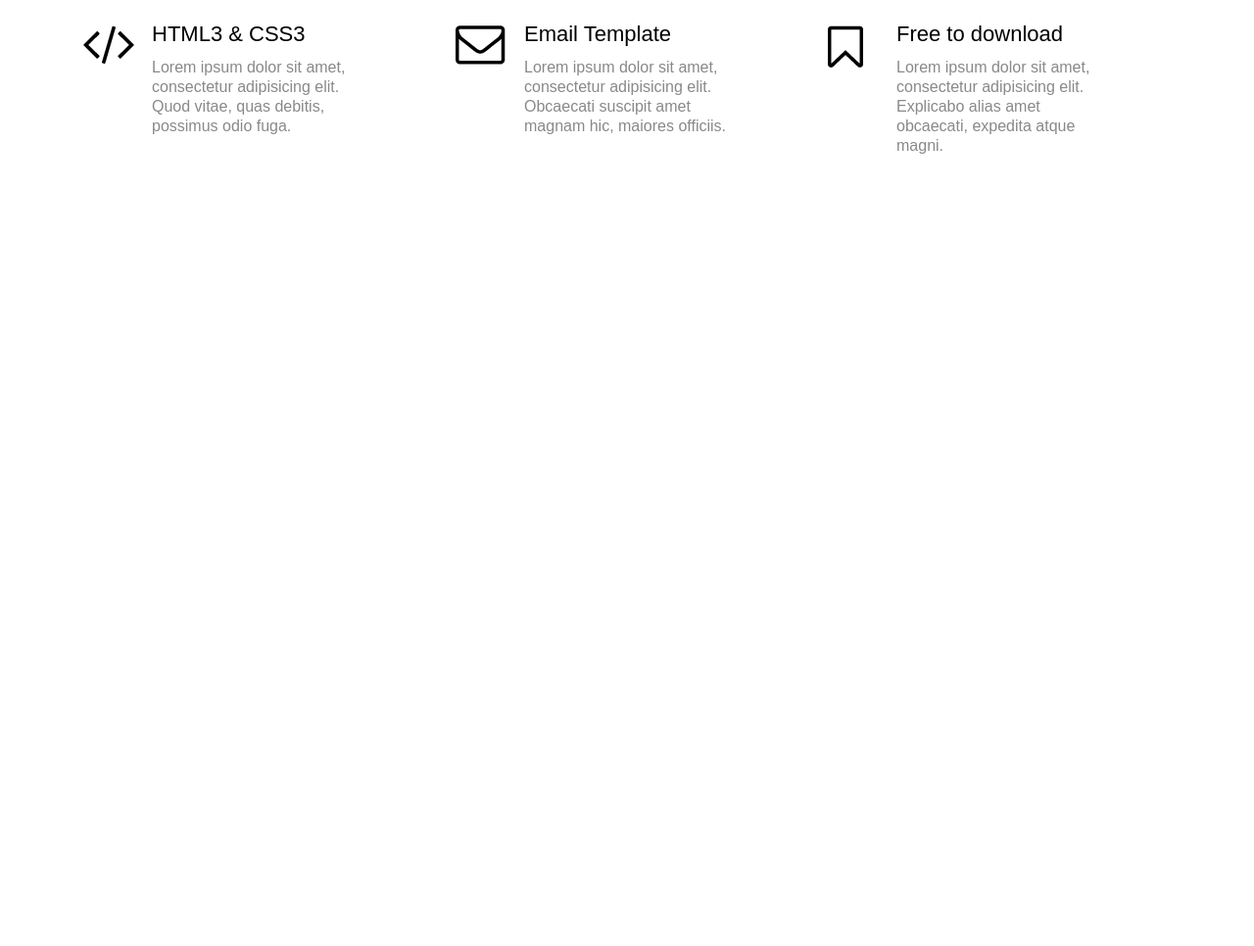
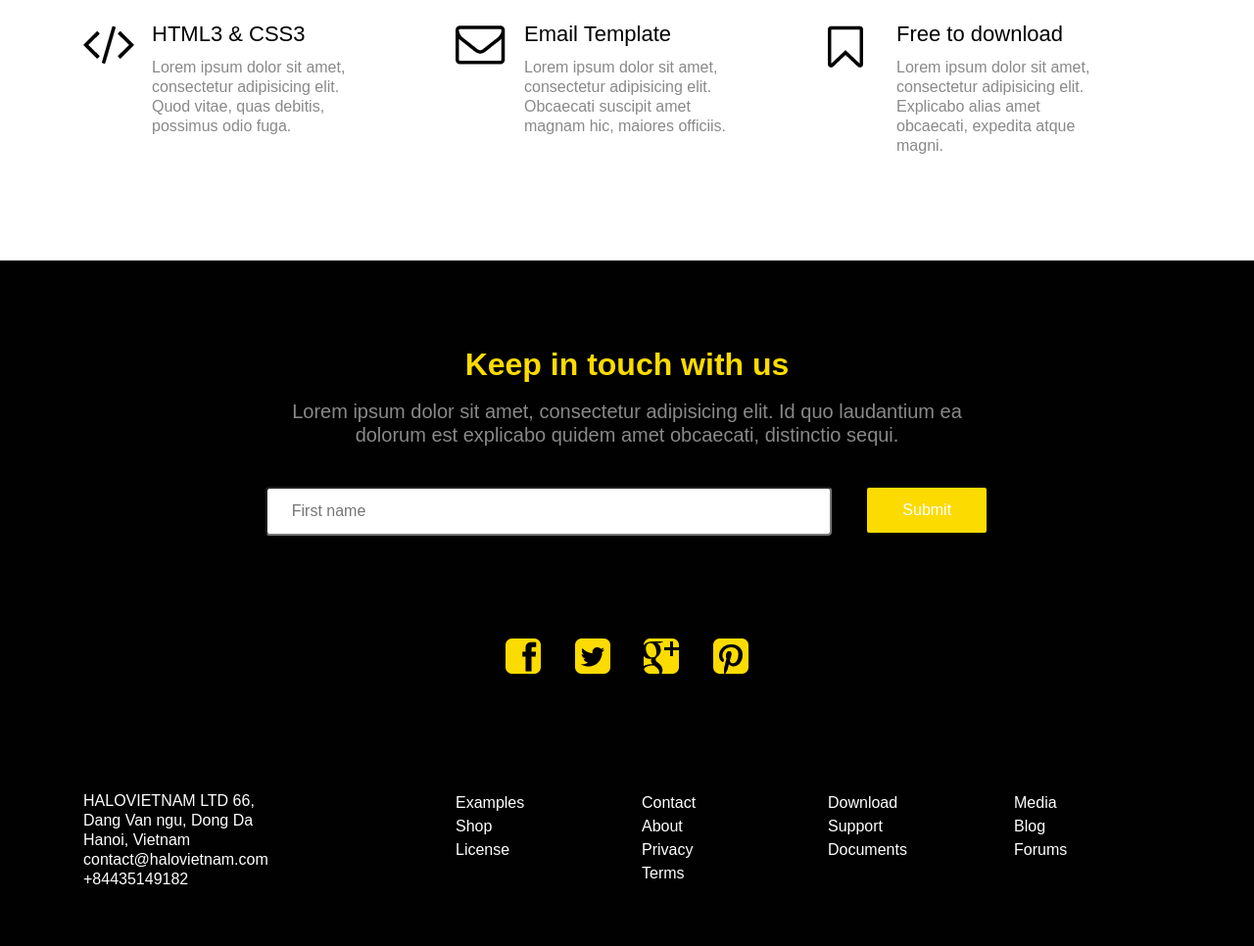
Before and after one commit to AlexBegma/tinyone-220819, a website: page app/index.html in a window 1280 px wide. Shown: the part 1395-2361 px from the top of the page at 98% size. Before the commit the page ends 1741 px from the top, so only its background shows below. Drawn offline with nearby package versions, Linux system fonts and the light colour scheme.

Commit message:
section class=footer

```diff
--- a/app/index.html
+++ b/app/index.html
@@ -28,13 +28,13 @@
 				<div class="collapse navbar-collapse" id="navbarSupportedContent">
 					<ul class="navbar-nav ml-auto">
 						<li class="nav-item active">
-							<a class="nav-link" href="#">Features<span class="sr-only">(current)</span></a>
+							<a class="nav-link" href="#" target="_blank">Features</a>
 						</li>
 						<li class="nav-item active">
-							<a class="nav-link" href="#">Support<span class="sr-only">(current)</span></a>
+							<a class="nav-link" href="#" target="_blank">Support</a>
 						</li>
 						<li class="nav-item active">
-							<a class="nav-link" href="#">Blog<span class="sr-only">(current)</span></a>
+							<a class="nav-link" href="#" target="_blank">Blog</a>
 						</li>
 					</ul>
 				</div>
@@ -113,7 +113,6 @@
 
 	<section class="features">
 		<div class="container">
-			<div class="features-wrapper">
 			<div class="row">
 				<div class="col">
 					<div class="features-header">
@@ -122,12 +121,14 @@
 					</div>
 				</div>
 			</div>
-				<div class="row up-row">
+			<div class="row up-line">
 				<div class="col-md-4">
 					<div class="card border-primary mb-3">
 						<img src="images/icon-font-1.png" alt="#">
 						<div class="card-body text-primary">
-								<h5 class="card-title">Fully Responsive</h5>
+							<h5 class="card-title">
+								<a href="#" class="features-link">Fully Responsive</a>
+							</h5>
 							<p class="card-text">Lorem ipsum dolor sit amet, consectetur adipisicing elit. Asperiores sunt est corporis, magni rem ullam.</p>
 						</div>
 					</div>
@@ -136,7 +137,9 @@
 					<div class="card border-primary mb-3">
 						<img src="images/icon-font-3.png" alt="#">
 						<div class="card-body text-primary">
-								<h5 class="card-title">Fully Layered PSD</h5>
+							<h5 class="card-title">
+								<a href="#" class="features-link">Fully Layered PSD</a>
+							</h5>
 							<p class="card-text">Lorem ipsum dolor sit amet, consectetur adipisicing elit. Minus explicabo, repellendus, vero pariatur numquam dolorem!</p>
 						</div>
 					</div>
@@ -145,18 +148,22 @@
 					<div class="card border-primary mb-3">
 						<img src="images/icon-font-2.png" alt="#">
 						<div class="card-body text-primary">
-								<h5 class="card-title">Font Awesome Icons</h5>
+							<h5 class="card-title">
+								<a href="#" class="features-link">Font Awesome Icons</a>
+							</h5>
 							<p class="card-text">Lorem ipsum dolor sit amet, consectetur adipisicing elit. Totam aspernatur accusantium nulla, quia odit ad!</p>
 						</div>
 					</div>
 				</div>
 			</div>
-				<div class="row low-row">
+			<div class="row low-line">
 				<div class="col-md-4">
 					<div class="card border-primary mb-3">
 						<img src="images/icon-font-4.png" alt="#">
 						<div class="card-body text-primary">
-								<h5 class="card-title">HTML3 & CSS3</h5>
+							<h5 class="card-title">
+								<a href="#" class="features-link">HTML3 & CSS3</a>
+							</h5>
 							<p class="card-text">Lorem ipsum dolor sit amet, consectetur adipisicing elit. Quod vitae, quas debitis, possimus odio fuga.</p>
 						</div>
 					</div>
@@ -165,7 +172,9 @@
 					<div class="card border-primary mb-3">
 						<img src="images/icon-font-3 (1).png" alt="#">
 						<div class="card-body text-primary">
-								<h5 class="card-title">Email Template</h5>
+							<h5 class="card-title">
+								<a href="#" class="features-link">Email Template</a>
+							</h5>
 							<p class="card-text">Lorem ipsum dolor sit amet, consectetur adipisicing elit. Obcaecati suscipit amet magnam hic, maiores officiis.</p>
 						</div>
 					</div>
@@ -174,8 +183,118 @@
 					<div class="card border-primary mb-3">
 						<img src="images/icon-font-2 (1).png" alt="#">
 						<div class="card-body text-primary">
-								<h5 class="card-title">Free to download</h5>
+							<h5 class="card-title">
+								<a href="#" class="features-link">Free to download</a>
+							</h5>
 							<p class="card-text">Lorem ipsum dolor sit amet, consectetur adipisicing elit. Explicabo alias amet obcaecati, expedita atque magni.</p>
+						</div>
+					</div>
+				</div>
+			</div>
+		</div>
+	</section>
+
+	<section class="footer">
+		<div class="container">
+			<div class="row">
+				<div class="col text-center">
+					<div class="subscribe">
+						<div class="subscribe-header">
+							<div class="title">
+								Keep in touch with us
+							</div>
+							<p>Lorem ipsum dolor sit amet, consectetur adipisicing elit. Id quo laudantium ea dolorum est explicabo quidem amet obcaecati, distinctio sequi.</p>
+							<form class="form">
+								<div class="form-row">
+									<div class="col">
+										<input type="text" class="form-control-row" placeholder="First name" required>
+										<button type="submit" class="btn btn-primary mb-1" >Submit</button>
+									</div>
+								</div>
+							</form>
+							<div class="social">
+								<div class="social-items">
+									<a href="#" target="_blank">
+										<img src="images/facebook ico.png" alt="facebook">
+									</a>
+									<a href="#" target="_blank">
+										<img src="images/twitter ico.png" alt="twitter">
+									</a>
+									<a href="#" target="_blank">
+										<img src="images/google + ico.png" alt="google +">
+									</a>
+									<a href="#" target="_blank">
+										<img src="images/pinterest ico.png" alt="pinterest">
+									</a>
+								</div>
+							</div>
+						</div>
+						<div class="subscribe-widgets">
+							<div class="row">
+								<div class="col-md-4 widgets-address">
+									<div class="address">
+										HALOVIETNAM LTD
+										66, Dang Van ngu, Dong Da
+										Hanoi, Vietnam
+										contact@halovietnam.com
+										+84435149182
+									</div>
+								</div>
+								<div class="col-md-2 link-group">
+									<ul>
+										<li>
+											<a href="#" target="_blank">Examples</a>
+										</li>
+										<li>
+											<a href="#" target="_blank">Shop</a>
+										</li>
+										<li>
+											<a href="#" target="_blank">License</a>
+										</li>
+									</ul>
+								</div>
+								<div class="col-md-2 link-group">
+									<ul>
+										<li>
+											<a href="#" target="_blank">Contact</a>
+										</li>
+										<li>
+											<a href="#" target="_blank">About</a>
+										</li>
+										<li>
+											<a href="#" target="_blank">Privacy</a>
+										</li>
+										<li>
+											<a href="#" target="_blank">Terms</a>
+										</li>
+									</ul>
+								</div>
+								<div class="col-md-2 link-group">
+									<ul>
+										<li>
+											<a href="#" target="_blank">Download</a>
+										</li>
+										<li>
+											<a href="#" target="_blank">Support</a>
+										</li>
+										<li>
+											<a href="#" target="_blank">Documents</a>
+										</li>
+									</ul>
+								</div>
+								<div class="col-md-2 link-group">
+									<ul>
+										<li>
+											<a href="#" target="_blank">Media</a>
+										</li>
+										<li>
+											<a href="#" target="_blank">Blog</a>
+										</li>
+										<li>
+											<a href="#" target="_blank">Forums</a>
+										</li>
+									</ul>
+								</div>
 							</div>
 						</div>
 					</div>
--- a/app/scss/_media.scss
+++ b/app/scss/_media.scss
@@ -6,10 +6,57 @@
 
 }
 
-@media screen and (max-width: 768px) {
+@media screen and (max-width: 767px) {
 
+	.navbar.navbar-light {
+		padding-top: 6px;
+		position: fixed;
+		height: 65px;
+		min-width: 67%;
+		margin: 0 auto;
+		background-color: #fcdb00;
+		z-index: 5;
+		opacity: .8;
+	}
+
+	.nav-item {
+		margin-right: 0;
+	}
+
+	.features-header {
+		margin-top: 15px;
+		margin-bottom: 20px;
+	}
+
+	.card {
+		display: flex;
+		justify-content: center;
+		align-items: center;
+		padding-top: 55px;
+	}
+
+	.row.up-line {
+		margin-bottom: 0;
+	}
+
+	.link-group,
+	.widgets-address {
+		text-align: center;
+	}
+
+	.widgets-address {
+		margin-bottom: 12px;
+	}
+
+	.address {
+		margin: 0 auto;
+	}
 }
 
 @media screen and (max-width: 576px) {
 
+	.navbar.navbar-light {
+		min-width: 93%;
+		margin: 0 auto;
+	}
 }
--- a/app/scss/style.scss
+++ b/app/scss/style.scss
@@ -218,15 +218,6 @@ i {
 }
 
 // --- section class="features" ---
-.features {
-
-}
-
-.features-wrapper {
-	justify-content: center;
-
-}
-
 .features-header {
 	max-width: 760px;
 	width: 100%;
@@ -256,12 +247,9 @@ i {
 	color: #313841;
 }
 
-.up-row {
+.up-line,
+.low-line {
 	margin-bottom: 80px;
-}
-
-.low-row {
-	margin-bottom: 160px;
 }
 
 .card {
@@ -280,10 +268,15 @@ i {
 	padding-left: 70px;
 }
 
-.card-title {
+.card-title a {
 	font-size: 22px;
 	line-height: 24px;
 	color: #010101;
+	text-decoration: none;
+}
+
+.features-link:hover {
+	color: #fcdb00;
 }
 
 .card-text {
@@ -293,3 +286,104 @@ i {
 	line-height: 20px;
 	color: #898989;
 }
+
+// --- section class="footer" ---
+
+.footer {
+	background-color: #010101;
+	min-height: 700px;
+}
+
+.subscribe {
+	margin-top: 90px;
+}
+
+.subscribe-header {
+	max-width: 740px;
+	width: 100%;
+	margin: 0 auto;
+	margin-bottom: 120px;
+}
+
+.subscribe-header .title {
+	font-size: 32px;
+	line-height: 32px;
+	color: #fcdb00;
+	font-weight: 700;
+	margin-bottom: 20px;
+}
+
+.subscribe-header p {
+	font-size: 20px;
+	line-height: 24px;
+	color: #898989;
+	margin-bottom: 40px;
+}
+
+.form {
+	justify-content: center;
+	margin-bottom: 75px;
+}
+
+.btn-primary {
+	width: 126px;
+	height: 50px;
+	background-color: #fbdb00;
+	border: 2px solid #010101;
+}
+
+.form-row {
+	display: flex;
+	flex-direction: row;
+}
+
+.form-control-row {
+	max-width: 578px;
+	width: 100%;
+	height: 50px;
+	background-color: #ffffff;
+	margin-right: 30px;
+	border-radius: 4px;
+	padding-left: 25px;
+	outline: none;
+	margin-bottom: 30px;
+}
+
+.social-items img {
+	max-width: 40px;
+}
+
+.social-items a + a {
+	margin-left: 30px;
+}
+
+.social-items a:hover {
+	transform: scale(1.2);
+	transition: all .2s;
+}
+
+.subscribe-widgets {
+	text-align: left;
+}
+
+.subscribe-widgets ul {
+	list-style: none;
+}
+
+.address {
+	width: 190px;
+	height: 110px;
+	line-height: 20px;
+	color: #ffffff;
+}
+
+.link-group a {
+	color: #fff;
+}
+
+.link-group a:hover {
+	color: #fbdb00;
+	transform: scale(1.2);
+	transition: all .2s;
+	text-decoration: none;
+}
```
Also changed, not shown: app/css/style.min.css, app/images/1024x768.png (deleted). Lines whose indentation alone changed are shown as unchanged.
